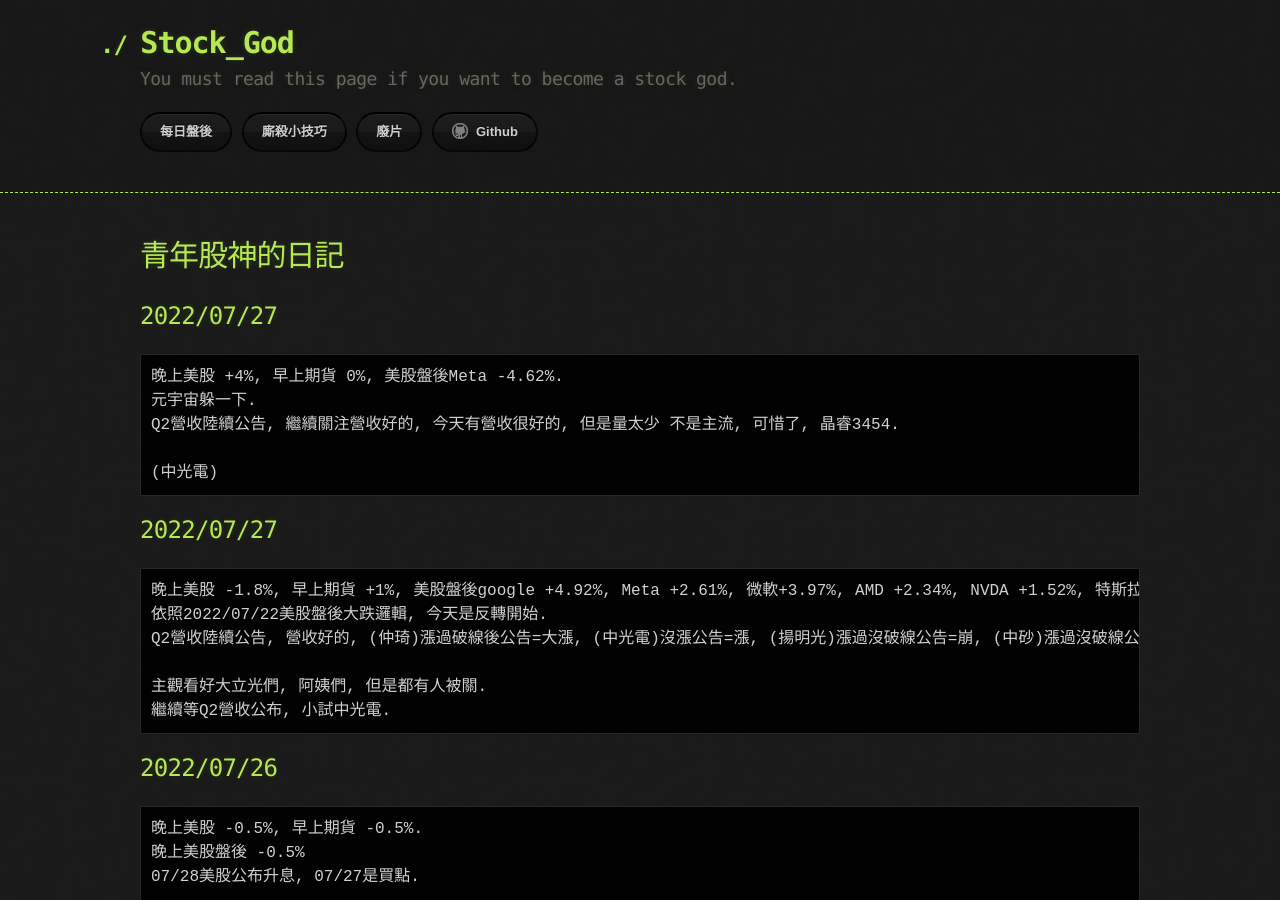
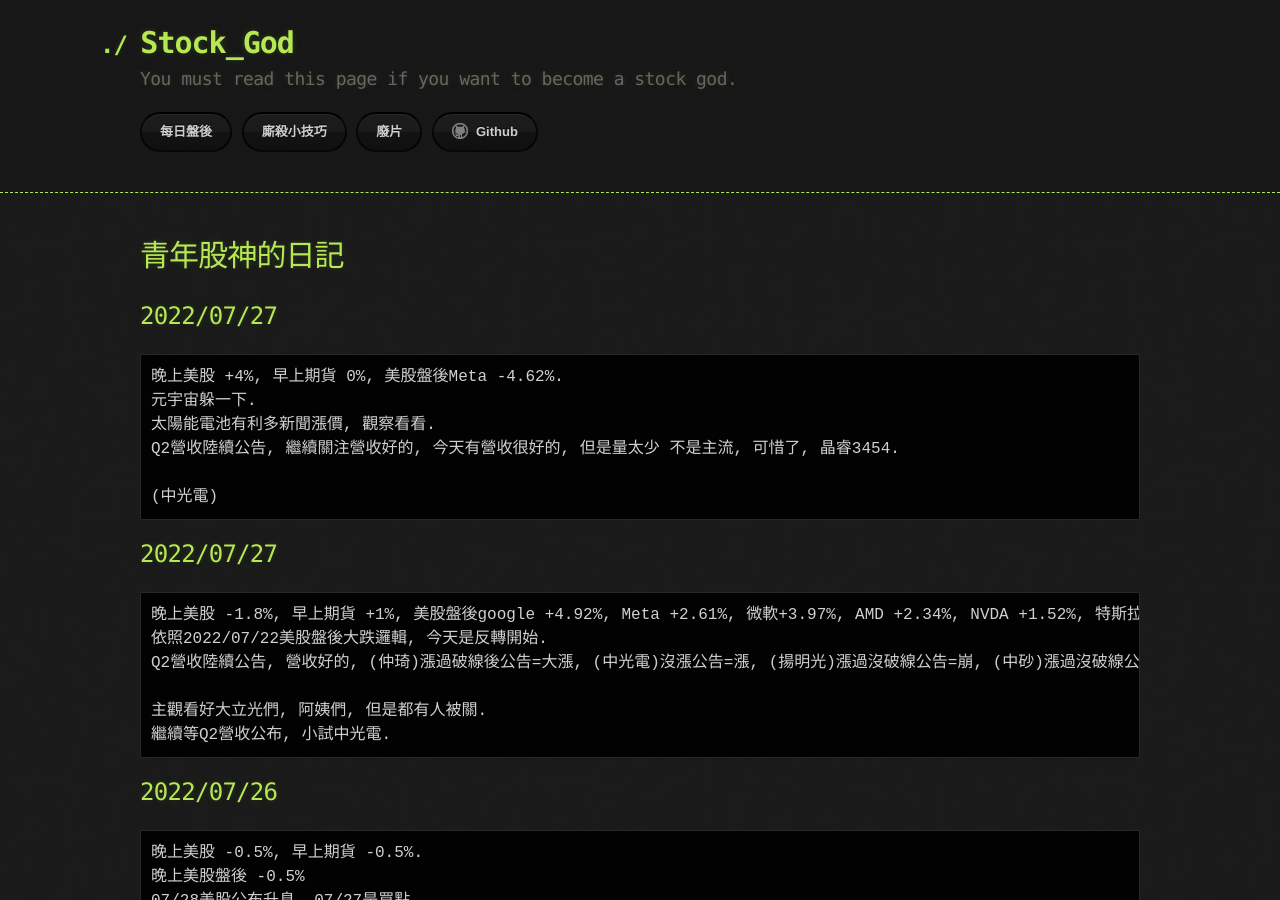
Before and after one commit to lepg5487/Stock_God, a Jekyll site: the page built from index.md, in a window 1280 px wide and 900 px high. Built offline with Jekyll 4.4.1, drawn with Linux system fonts in a browser that asks for light colours; our own code applies the rules of GitHub Pages for plain Markdown files.

Commit message:
Update index.md

````diff
--- a/index.md
+++ b/index.md
@@ -7,6 +7,7 @@ layout: testlayouts
 ```
 晚上美股 +4%, 早上期貨 0%, 美股盤後Meta -4.62%.
 元宇宙躲一下.
+太陽能電池有利多新聞漲價, 觀察看看.
 Q2營收陸續公告, 繼續關注營收好的, 今天有營收很好的, 但是量太少 不是主流, 可惜了, 晶睿3454.
 
 (中光電)
````
